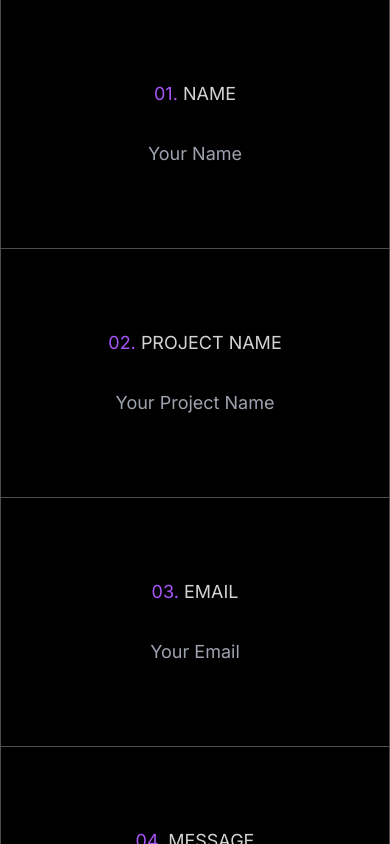
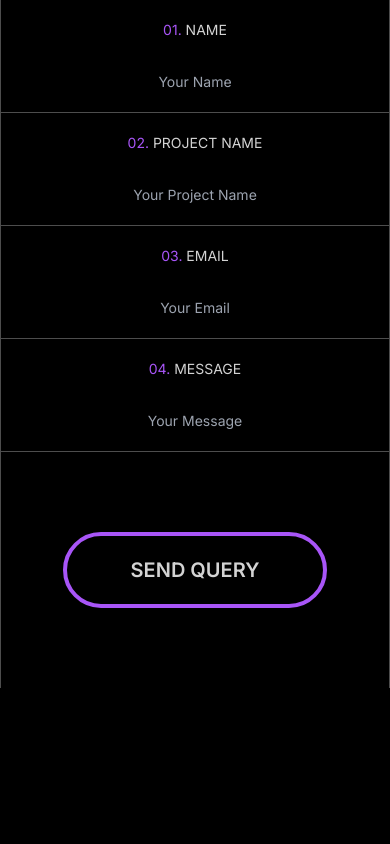
Before and after one commit to dharmvir73/webdevconsulting, a Next.js app: page /components/pages/contact in a window 390 px wide. Shown: the top 844 px of the page. Built offline with nearby package versions, Linux system fonts and the light colour scheme.

Commit message:
font Size & sizing fixed

```diff
--- a/src/app/components/misc/getstarted/page.js
+++ b/src/app/components/misc/getstarted/page.js
@@ -12,7 +12,7 @@ const GetStarted = () => {
         whileInView={{opacity: 1, y:0}}
         transition={{delay: 0.2, type: 'spring', stiffness:200, duration:0.5, ease: 'easeIn'}}
         viewport={{root: scrollRef}}
-        className="flex items-center justify-center my-20 font-anton md:text-left text-center md:text-9xl text-8xl text-[#d3d3d3]">
+        className="flex items-center justify-center my-10 md:my-20 font-anton md:text-left text-center md:text-9xl text-5xl text-[#d3d3d3]">
         <span  className="mt-[-80px] text-purple-500 hidden md:inline"><HiExternalLink size={40} /></span>
         GET STARTED
         </motion.div>
--- a/src/app/components/misc/mission/page.js
+++ b/src/app/components/misc/mission/page.js
@@ -6,12 +6,12 @@ const Mission = () => {
     return(
         <div className="border-b-[0.0625em] border-[#4d4d4d]  ">
     <div className="max-w-[1150px] mx-auto border-x-[0.0625em] border-[#4d4d4d] p-5 ">
-        <div className="flex items-center justify-center my-20">
+        <div className="flex items-center justify-center my-10 md:my-20 ">
         <motion.div
         initial={{opacity: 0}}
         animate={{opacity: 1}}
         transition={{duration: 1.5, delay: 1.5, type: "tween", stiffness: 300}}
-         className="text-[#d3d3d381] font-sans text-3xl md:text-justify text-center">
+         className="text-[#d3d3d381] font-sans  md:text-justify text-center text-lg  md:text-3xl">
             Our mission is to help ensure the integrity of<br />
             the nft space continues to thrive by providing<br />
             clients with a full suite of services to assist<br />
--- a/src/app/components/misc/servicebanner/page.js
+++ b/src/app/components/misc/servicebanner/page.js
@@ -13,7 +13,7 @@ const ServiceBanner = () => {
             whileInView={{opacity: 1, y:0}}
             transition={{delay: 0.2, type: 'spring', stiffness:200, duration:0.5, ease: 'easeIn'}}
             viewport={{root: scrollRef}}
-            className="flex items-center justify-center my-20 font-anton md:text-left text-center md:text-9xl text-8xl text-[#d3d3d3]">
+            className="flex items-center justify-center my-10 md:my-20 font-anton md:text-left text-center md:text-9xl text-5xl text-[#d3d3d3]">
             <span  className="mt-[-80px] text-purple-500 hidden md:inline"><HiExternalLink size={40} /></span>
             OUR SERVICES
             </motion.div>
--- a/src/app/components/misc/teambanner/page.js
+++ b/src/app/components/misc/teambanner/page.js
@@ -7,15 +7,15 @@ import { useRef } from "react";
 const TeamBanner = () => {
     const scrollRef = useRef();
     return(
-        <div className="max-w-[1150px] mx-auto border-x-[0.0625em] border-y-[0.0625em] border-[#4d4d4d] p-5 " id="services">
+        <div className="max-w-[1150px] mx-auto border-x-[0.0625em] border-y-[0.0625em] border-[#4d4d4d] p-5" id="services">
         <motion.div
         initial={{opacity: 0, y: 200}}
         whileInView={{opacity: 1, y:0}}
         transition={{delay: 0.2, type: 'spring', stiffness:200, duration:0.5, ease: 'easeIn'}}
         viewport={{root: scrollRef}}
-        className="flex items-center justify-center my-20 font-anton md:text-left text-center md:text-9xl text-8xl text-[#d3d3d3]">
+        className="flex items-center justify-center my-10 md:my-20 font-anton md:text-left text-center md:text-9xl text-5xl text-[#d3d3d3]">
         <span  className="mt-[-80px] text-purple-500 hidden md:inline"><HiExternalLink size={40} /></span>
-        MEET THE TEAM
+        OUR TEAM
         </motion.div>
     </div>
     );
--- a/src/app/components/pages/contact/page.js
+++ b/src/app/components/pages/contact/page.js
@@ -3,24 +3,24 @@
 const Contact = () => {
 
     return(
-        <div className="max-w-[1150px] mx-auto border-x-[0.0625em] border-[#4d4d4d]">
-            <div className="md:flex-row md:text-left  gap-8 text-center flex flex-col items-center justify-between text-[#d3d3d3] text-lg
-            transition-all duration-500 ease-in-out hover:text-3xl hover:text-purple-500 py-20 px-5">
+        <div className="max-w-[1150px] mx-auto border-x-[0.0625em] border-[#4d4d4d] text-sm md:text-lg">
+            <div className="md:flex-row md:text-left gap-8 text-center flex flex-col items-center justify-between text-[#d3d3d3]
+            transition-all duration-500 ease-in-out hover:text-3xl hover:text-purple-500 py-5 md:py-20 px-5">
                 <span className="font-sans w-[50%]"><span className="text-purple-500">01.&nbsp;</span>NAME</span>
                 <input type="text" placeholder="Your Name" className="w-[50%] bg-[#0000] outline-none font-sans text-white md:text-left text-center"/>
             </div>
-            <div className="md:flex-row md:text-left  gap-8 text-center flex flex-col items-center justify-between text-[#d3d3d3] text-lg
-             transition-all duration-500 ease-in-out hover:text-3xl hover:text-purple-500 py-20 px-5  border-t-[0.0625em] border-[#4d4d4d]">
+            <div className="md:flex-row md:text-left  gap-8 text-center flex flex-col items-center justify-between text-[#d3d3d3]
+             transition-all duration-500 ease-in-out hover:text-3xl hover:text-purple-500 py-5 md:py-20 px-5  border-t-[0.0625em] border-[#4d4d4d]">
                 <span className="font-sans  w-[50%]"><span className="text-purple-500">02.&nbsp;</span>PROJECT NAME</span>
                 <input type="text" placeholder="Your Project Name" className="w-[50%] bg-[#0000] outline-none font-sans text-white md:text-left text-center"/>
             </div>
-            <div className="md:flex-row md:text-left  gap-8 text-center flex flex-col  items-center justify-between text-[#d3d3d3] text-lg
-             transition-all duration-500 ease-in-out hover:text-3xl hover:text-purple-500 py-20 px-5  border-t-[0.0625em] border-[#4d4d4d]">
+            <div className="md:flex-row md:text-left  gap-8 text-center flex flex-col  items-center justify-between text-[#d3d3d3]
+             transition-all duration-500 ease-in-out hover:text-3xl hover:text-purple-500 py-5 md:py-20 px-5  border-t-[0.0625em] border-[#4d4d4d]">
                 <span className="font-sans  w-[50%]"><span className="text-purple-500">03.&nbsp;</span>EMAIL</span>
                 <input type="text" placeholder="Your Email" className="w-[50%] bg-[#0000] outline-none font-sans text-white  md:text-left text-center"/>
             </div>
-            <div className="md:flex-row md:text-left  gap-8 text-center flex flex-col items-center justify-between text-[#d3d3d3] text-lg
-             transition-all duration-500 ease-in-out hover:text-3xl hover:text-purple-500 py-20 px-5  border-t-[0.0625em] border-[#4d4d4d]">
+            <div className="md:flex-row md:text-left  gap-8 text-center flex flex-col items-center justify-between text-[#d3d3d3]
+             transition-all duration-500 ease-in-out hover:text-3xl hover:text-purple-500 py-5 md:py-20 px-5  border-t-[0.0625em] border-[#4d4d4d]">
                 <span className="font-sans w-[50%]"><span className="text-purple-500">04.&nbsp;</span>MESSAGE</span>
                 <input type="text" placeholder="Your Message" className="w-[50%] bg-[#0000] outline-none font-sans text-white md:text-left text-center"/>
             </div>
```
Also changed, not shown: src/app/components/pages/team/page.js (+4 -4 lines).
